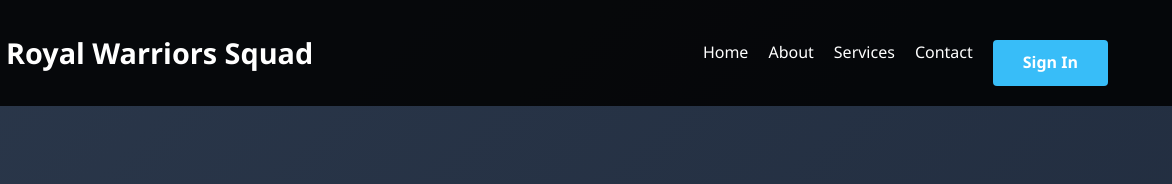
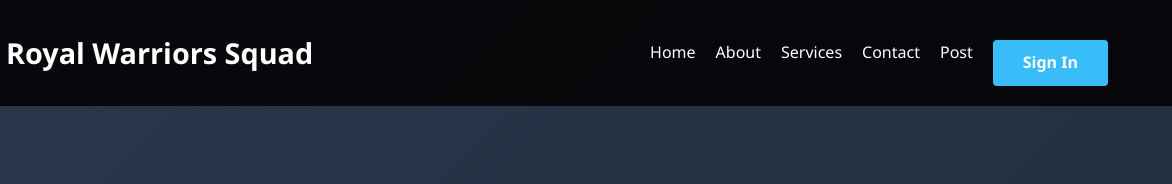
Before and after one commit to SpiderWarrior-15/Royal-Warriors-Squad, a plain HTML site: page index.html in a window 1280 px wide. Shown: the top 184 px of the page, 108-1280 px from the left. Drawn offline with Linux system fonts and the light colour scheme.

Commit message:
Update index.html

```diff
--- a/index.html
+++ b/index.html
@@ -27,6 +27,8 @@
           <li><a href="#about">About</a></li>
           <li><a href="#services">Services</a></li>
           <li><a href="#contact">Contact</a></li>
+          <li><a href="post.html">Post</a></li>
+
           <li>
             <a href="login.html" class="btn">Sign In</a>
           </li>
```
